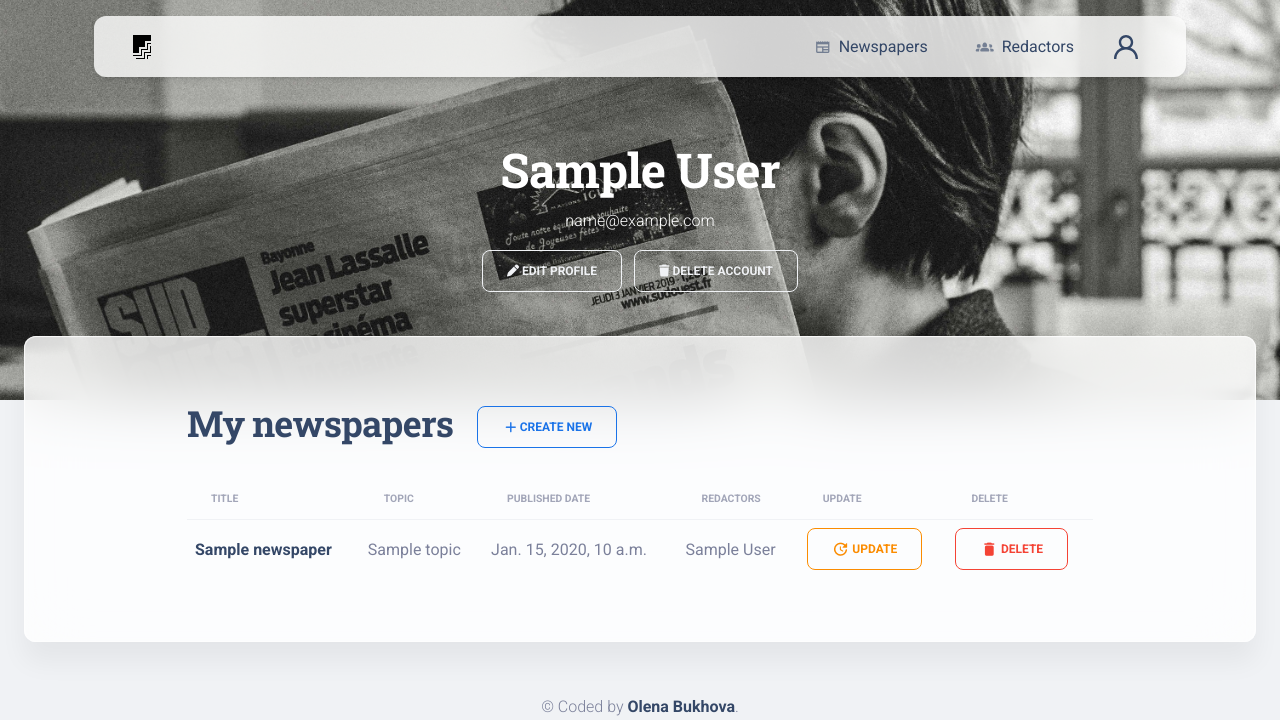
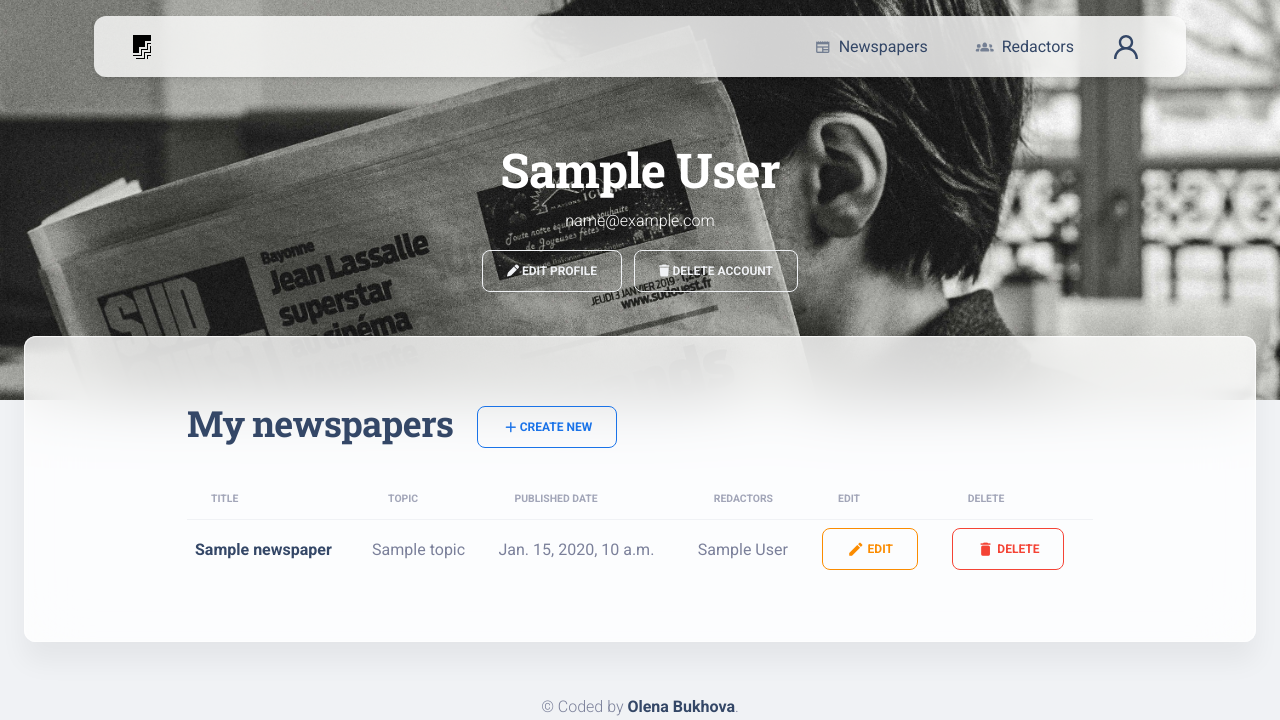
Before and after one commit to buhova/publication-tracking-system, a Django app: page /redactors/1 in a window 1280 px wide. Shown: the top 720 px of the page. Run offline with Django 5.2, Linux system fonts and the light colour scheme; a user stored in the database is signed in; tables that the repository leaves empty hold one stand-in row (values such as "Sample post"); some libraries are stand-ins or nearby versions.

Commit message:
style(ui): rename 'Update' to 'Edit' in redactor_detail template

```diff
--- a/templates/home/redactor_detail.html
+++ b/templates/home/redactor_detail.html
@@ -46,7 +46,7 @@
                   <th class="text-uppercase text-secondary text-xxs font-weight-bolder opacity-7">Published Date</th>
                   <th class="text-uppercase text-secondary text-xxs font-weight-bolder opacity-7">Redactors</th>
                   {% if request.user == redactor_detail %}
-                  <th class="text-uppercase text-secondary text-xxs font-weight-bolder opacity-7">Update</th>
+                  <th class="text-uppercase text-secondary text-xxs font-weight-bolder opacity-7">Edit</th>
                   <th class="text-uppercase text-secondary text-xxs font-weight-bolder opacity-7">Delete</th>
                   {% endif %}
                 </tr>
@@ -69,7 +69,7 @@
                   {% if request.user == redactor_detail %}
                   <td>
                     <a href="{% url 'home:newspaper-update' pk=newspaper.id %}" class="btn btn-outline-warning mb-0">
-                      <i class="material-icons">update</i> Update
+                      <i class="material-icons">edit</i> Edit
                     </a>
                   </td>
                   <td>
```
